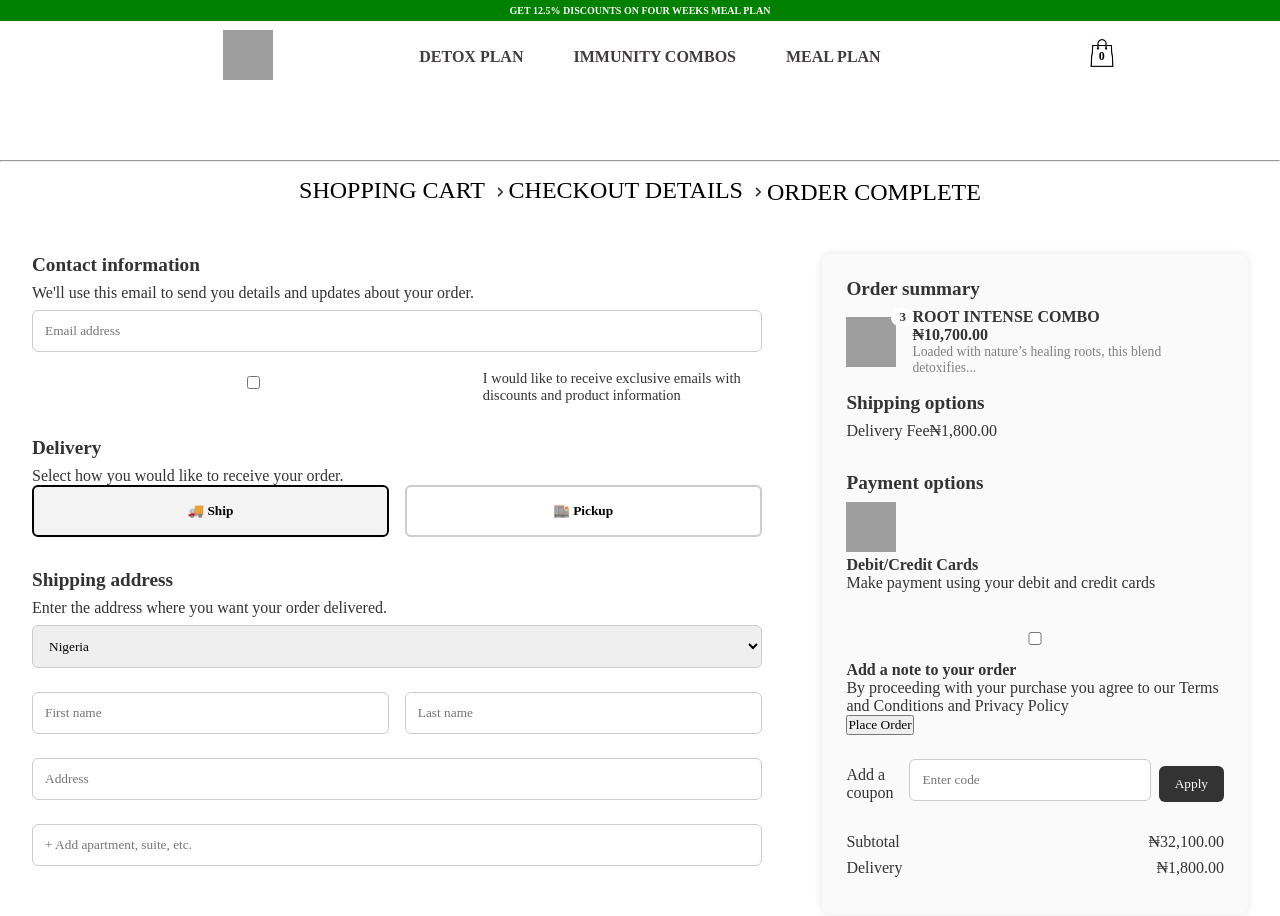
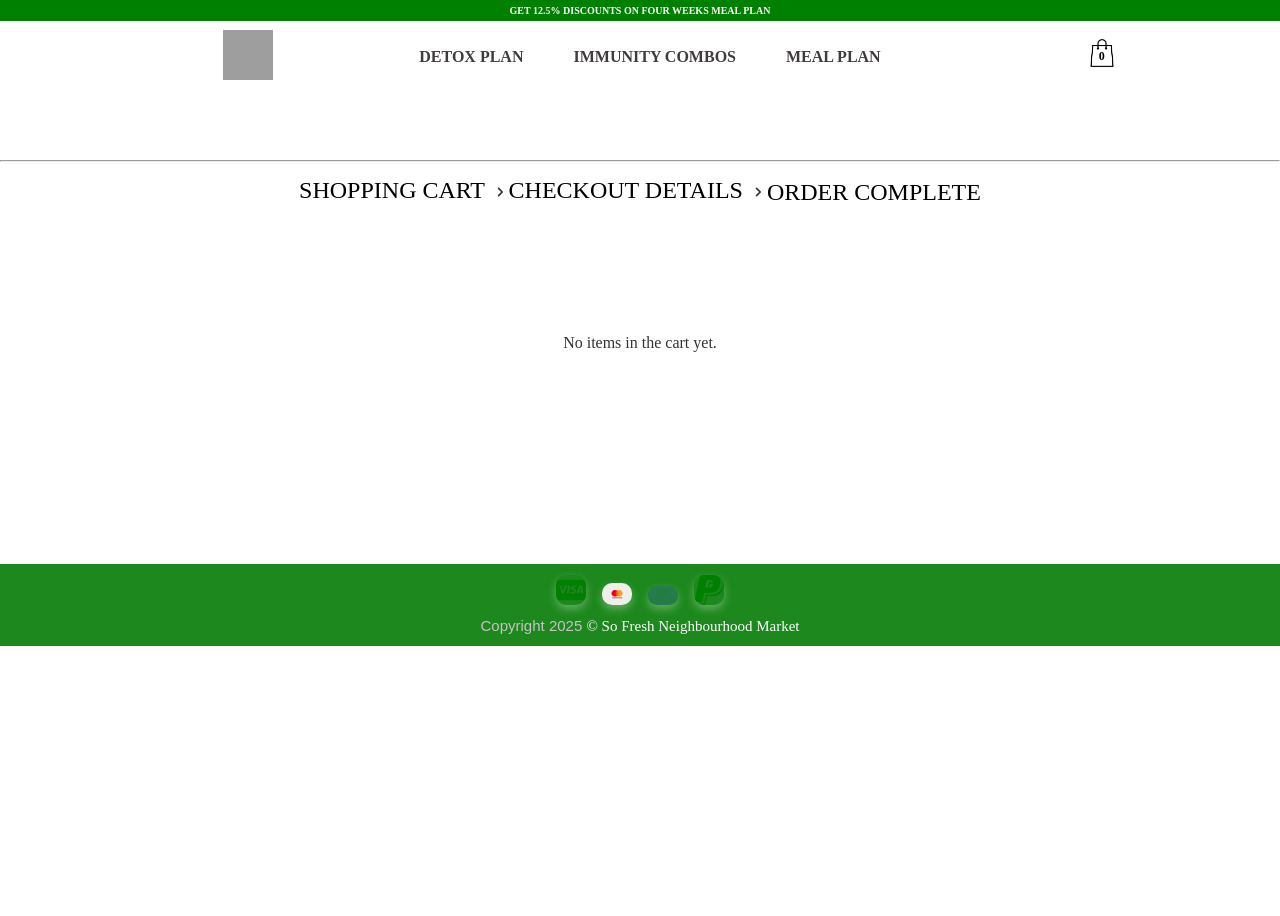
Before and after one commit to Assumpta-Chinonso1/sofresh-food-website, a React (Vite) app: page /Checkout in a window 1280 px wide. Shown: the top 916 px of the page. After the commit the page ends 800 px from the top, so only its background shows below. Built offline with nearby package versions, Linux system fonts and the light colour scheme; grey boxes are pictures that could not be loaded.

Commit message:
added new commit

```diff
--- a/src/Checkout/Checkout.css
+++ b/src/Checkout/Checkout.css
@@ -1,9 +1,10 @@
 .checkout-container {
   display: flex;
-  justify-content: space-between;
-  gap: 2rem;
+  justify-content: space-around;
+  gap: 3rem;
   font-family: 'Poppins', sans-serif;
-  padding: 2rem;
+  padding: 7rem;
+  margin-bottom: 100px;
 }
 
 .checkout-left {
@@ -28,8 +29,9 @@ h2, h3 {
   margin-bottom: 0.5rem;
 }
 
-input, select {
-  width: 100%;
+input,
+select  {
+  width: 90%;
   padding: 0.75rem;
   margin-top: 0.5rem;
   margin-bottom: 1rem;
@@ -43,11 +45,20 @@ input, select {
 }
 
 .checkbox-group {
-  display: flex;
+  display: inline-flex;
   align-items: center;
-  gap: 0.5rem;
-  font-size: 0.9rem;
+  font-size: 0.95rem;
+  font-family: 'Poppins', sans-serif;
+  color: #333;
+  margin-right: 20rem;
 }
+
+.checkbox-group input[type="checkbox"] {
+  transform: scale(1.1);
+  margin-right: 0.1rem;
+  accent-color: #333;
+}
+
 
 .delivery-options {
   display: flex;
@@ -108,29 +119,169 @@ input, select {
   font-weight: bold;
 }
 
+/* Coupon Section */
 .coupon-section {
+  margin-top: 20px;
+  display: flex;
+  align-items: center;
+  gap: 10px;
+}
+
+.coupon-section input {
+  flex: 1;
+  padding: 10px;
+  border: 1px solid #ccc;
+  border-radius: 4px;
+}
+
+.apply-btn {
+  background-color: #888;
+  color: white;
+  border: none;
+  padding: 10px 16px;
+  border-radius: 4px;
+  cursor: pointer;
+  font-weight: 500;
+}
+
+.apply-btn:hover {
+  background-color: #888;
+}
+
+
+/*Note Wrapper checkbox*/
+
+.note-wrapper {
+  margin: 1rem 0;
+  font-family: 'Poppins', sans-serif;
+}
+
+.note-label {
+  display: inline-flex;
+  align-items: center;
+  font-size: 0.95rem;
+  font-weight: 500;
+  color: #333;
+  vertical-align: middle;
+}
+
+.note-label input[type="checkbox"] {
+  transform: scale(1.1);
+  margin-right: 0.1rem;
+  accent-color: #333;
+}
+
+
+
+/* Wrapper for all form sections */
+.checkout-form-sections {
+  display: flex;
+  flex-direction: column;
+  gap: 2rem;
+  margin-top: 2rem;
+}
+
+
+.shipping-box {
+  display: flex;
+  justify-content: space-between;
+  align-items: center;
+  padding: 1.5rem;
+  border: 1px solid #ccc;
+  border-radius: 6px;
+  background-color: #fff;
+  box-shadow: 0 0 5px rgba(0,0,0,0.05);
+  font-size: 1rem;
+  font-family: 'Poppins', sans-serif;
+  width: 100%;
+  max-width: 100%;
+}
+
+.shipping-label {
   display: flex;
   align-items: center;
   gap: 0.5rem;
-  margin: 1rem 0;
 }
 
-.apply-btn {
-  padding: 0.6rem 1rem;
-  background-color: #333;
+.shipping-label input[type="radio"] {
+  margin: 0;
+  transform: scale(1.1);
+  accent-color: #333;
+}
+
+.shipping-text {
+  font-weight: 500;
+  color: #333;
+}
+
+.shipping-price {
+  font-weight: bold;
+  color: #333;
+}
+
+
+/* Payment Box */
+.payment-box {
+  background-color: #f5f5f5;
+  padding: 15px;
+  border-radius: 8px;
+  margin-top: 10px;
+}
+
+.card-icons img {
+  height: 24px;
+  margin-right: 10px;
+}
+
+/* Terms & Conditions */
+.terms {
+  margin-top: 30px;
+  font-size: 0.9rem;
+  color: #333;
+}
+
+.terms a {
+  color: #888;
+  text-decoration: none;
+  margin: 0 5px;
+}
+
+.terms a:hover {
+  text-decoration: underline;
+}
+
+/* Place Order Button */
+.place-order-btn {
+  margin-top: 20px;
+  background-color: #5c4033;
+  color: #fff;
+  padding: 14px 20px;
+  border: none;
+  border-radius: 6px;
+  font-size: 1rem;
+  font-weight: 600;
+  cursor: pointer;
+  width: 100%;
+}
+
+.place-order-btn:hover {
+  background-color: #5c4033;
+}
+
+
+
+/* Place Order Button */
+.place-order-btn {
+  padding: 0.75rem 2rem;
+  background-color: #5c4033;
   color: white;
+  font-weight: 600;
   border: none;
   border-radius: 6px;
   cursor: pointer;
+  transition: background 0.3s ease;
 }
 
-.price-summary {
-  margin-top: 1rem;
-  font-size: 1rem;
+.place-order-btn:hover {
+  background-color: #4a322a;
 }
-
-.price-summary div {
-  display: flex;
-  justify-content: space-between;
-  margin-bottom: 0.5rem;
-}
--- a/src/Checkout/Checkout.jsx
+++ b/src/Checkout/Checkout.jsx
@@ -1,12 +1,17 @@
-import React from 'react';
+import React, { useContext, useState } from 'react';
 import './Checkout.css';
 import { Link } from 'react-router-dom';
 import { ChevronRightIcon } from '@heroicons/react/16/solid';
 import { assets } from '../assets/assests';
+import { CartContext } from '../CartContext/CartContext';
 
 const CheckoutPage = () => {
-  const cartCount = 0;
-  const cartItems = [1];
+  const { cartItems, cartCount } = useContext(CartContext);
+  const [showNote, setShowNote] = useState(false);
+
+  const DELIVERY_FEE = 1800;
+  const subtotal = cartItems.reduce((acc, item) => acc + item.price * item.quantity, 0);
+  const total = subtotal + DELIVERY_FEE;
 
   return (
     <div className="navmeal-container">
@@ -41,13 +46,13 @@ const CheckoutPage = () => {
         <li className="cart-nav">Order Complete</li>
       </ul>
 
-      <div className="cart-wrapper">
+      <div className="checkout-container">
         {cartItems.length === 0 ? (
           <div className="empty-cart">
             <p>No items in the cart yet.</p>
           </div>
         ) : (
-          <div className="checkout-container">
+          <>
             <div className="checkout-left">
               <section className="contact-info">
                 <h2>Contact information</h2>
@@ -83,55 +88,72 @@ const CheckoutPage = () => {
                 <input type="text" placeholder="Address" />
                 <input type="text" placeholder="+ Add apartment, suite, etc." />
               </section>
+
+              <div className="checkout-form-sections">
+
+  <section className="shipping-address">
+    <h2>Shipping Options</h2>
+    <div className="shipping-box">
+      <label className="shipping-label">
+        <input type="radio" checked readOnly />
+        <span className="shipping-text">Delivery Fee</span>
+      </label>
+      <span className="shipping-price">₦{DELIVERY_FEE.toLocaleString()}</span>
+    </div>
+  </section>
 </div>
 
-            <div className="checkout-right">
-              <div className="order-summary">
-                <h3>Order summary</h3>
-                <div className="summary-item">
-                  <img src="/path-to-your-product-image.jpg" alt="product" />
-                  <div>
-                    <p className="item-title">ROOT INTENSE COMBO</p>
-                    <p className="item-price">₦10,700.00</p>
-                    <p className="item-desc">Loaded with nature’s healing roots, this blend detoxifies...</p>
-                  </div>
-                  <span className="item-quantity">3</span>
-                </div>
 
-                {/* Add more items as needed */}
-
-                <section className="shipping-method">
-                  <h2>Shipping options</h2>
-                  <div className="shipping-option-box">
-                    <input type="radio" checked readOnly />
-                    <span>Delivery Fee</span>
-                    <span className="shipping-price">₦1,800.00</span>
-                  </div>
-                </section>
-
-                <section className="payment-method">
+              <section className="shipping-address">
                 <h2>Payment options</h2>
                 <div className="payment-box">
                   <div className="card-icons">
-                      <img src="/paystack-logos.png" alt="Payment options" />
+                    <img src={assets.pay} alt="Payment options" />
                   </div>
                   <strong>Debit/Credit Cards</strong>
                   <p>Make payment using your debit and credit cards</p>
                 </div>
               </section>
 
-                <div className="note-checkbox">
-                  <input type="checkbox" id="note" />
-                  <label htmlFor="note"><strong>Add a note to your order</strong></label>
+              <div className="note-wrapper">
+                <label className="note-label">
+                  <input
+                    type="checkbox"
+                    onChange={(e) => setShowNote(e.target.checked)}
+                  />
+                  <strong>Add a note to your order</strong>
+                </label>
+                {showNote && (
+                  <textarea
+                    placeholder="Write any special instructions for delivery..."
+                    className="note-textarea"
+                  />
+                )}
               </div>
 
               <p className="terms">
                 By proceeding with your purchase you agree to our
                 <a href="/terms"> Terms and Conditions</a> and
-                  <a href="/privacy"> Privacy Policy</a>
+                <a href="/privacy"> Privacy Policy</a>.
               </p>
 
               <button className="place-order-btn">Place Order</button>
+            </div>
+
+            <div className="checkout-right">
+              <div className="order-summary">
+                <h3>Order summary</h3>
+                {cartItems.map((item) => (
+                  <div className="summary-item" key={item.id}>
+                    <img src={item.image} alt={item.name} />
+                    <div>
+                      <p className="item-title">{item.name}</p>
+                      <p className="item-price">₦{(item.price * item.quantity).toLocaleString()}</p>
+                      <p className="item-desc">{item.description}</p>
+                    </div>
+                    <span className="item-quantity">{item.quantity}</span>
+                  </div>
+                ))}
 
                 <div className="coupon-section">
                   <label>Add a coupon</label>
@@ -142,19 +164,32 @@ const CheckoutPage = () => {
                 <div className="price-summary">
                   <div className="subtotal">
                     <span>Subtotal</span>
-                    <span>₦32,100.00</span>
+                    <span>₦{subtotal.toLocaleString()}</span>
                   </div>
                   <div className="delivery-fee">
                     <span>Delivery</span>
-                    <span>₦1,800.00</span>
+                    <span>₦{DELIVERY_FEE.toLocaleString()}</span>
                   </div>
-                </div>
-
+                  <div className="total-row">
+                    <strong>Total</strong>
+                    <strong>₦{total.toLocaleString()}</strong>
                   </div>
                 </div>
               </div>
+            </div>
+          </>
         )}
       </div>
+
+      <footer className="navFoot">
+        <div className="navmea">
+          <img src={assets.visa_c} alt="Visa" />
+          <img src={assets.master_c} alt="Mastercard" />
+          <img src={assets.bank_t} alt="Bank Transfer" />
+          <img src={assets.pal_pay} alt="PayPal" />
+        </div>
+        <h3 className="h3">Copyright 2025 <span>© So Fresh Neighbourhood Market</span></h3>
+      </footer>
     </div>
   );
 };
--- a/src/assets/assests.js
+++ b/src/assets/assests.js
@@ -165,6 +165,7 @@ import vision from './vision.svg'
 import values from './values.png'
 import space from './space.webp'
 import whatsapp from './whatsapp_icon.png'
+import pay from './paystack-wc.png'
 
 
 
@@ -254,7 +255,8 @@ export const assets = {
          vision,
          values,
          space,
-         whatsapp
+         whatsapp,
+         pay
 
 }
 
```
Also changed, not shown: src/assets/paystack-wc.png (added). Lines whose indentation alone changed are shown as unchanged.
